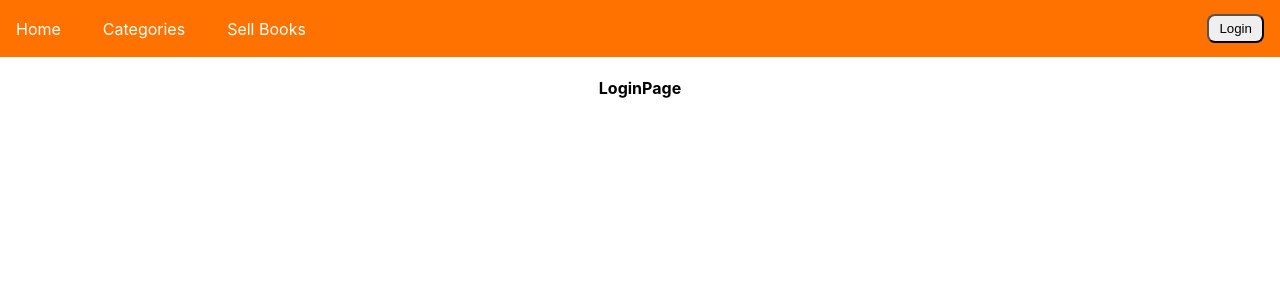
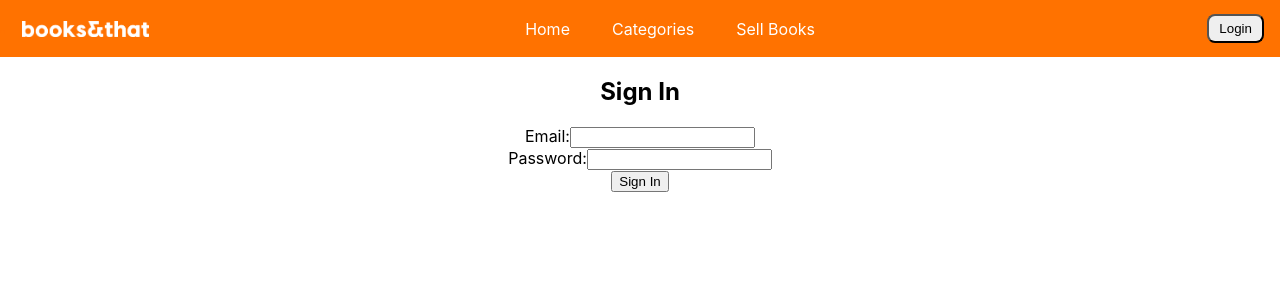
Before and after one commit to OmerAqeel/Project1, a React (Create React App) app in the folder client-side/: page /loginPage in a window 1280 px wide. Shown: the top 300 px of the page. Built offline with nearby package versions, Linux system fonts and the light colour scheme.

Commit message:
Logo added to the navbar

```diff
--- a/client-side/src/components/loginPage.jsx
+++ b/client-side/src/components/loginPage.jsx
@@ -2,13 +2,30 @@ import React from "react";
 import { Link, NavLink, Bars } from "react-router-dom";
 
 const LoginPage = () => {
+
+
   return (
-    <div>
-      <div>
-
-      <h4>LoginPage</h4>
+    <div className="sign-in-container">
+    <h2>Sign In</h2>
+    <form >
+      <div className="form-group">
+        <label htmlFor="email">Email:</label>
+        <input
+          type="email"
+          id="email"
+        />
       </div>
-    </div>
+      <div className="form-group">
+        <label htmlFor="password">Password:</label>
+        <input
+          type="password"
+          id="password"
+          required
+        />
+      </div>
+      <button type="submit">Sign In</button>
+    </form>
+  </div>
   );
 };
 
--- a/client-side/src/components/navbar.jsx
+++ b/client-side/src/components/navbar.jsx
@@ -1,11 +1,16 @@
 import React from "react";
 import { Link } from "react-router-dom";
 import "./navbarStyle.css";
+import logo from "./web_app-logo.png";
 
 const Navbar = () => {
   return (
     <nav className="navbar">
-      <ul>
+
+      <li className="logo">
+        <Link to= "/"><img src={logo} alt="bug" height={100} className="logo"/> {/* Use the imported image */}</Link>
+        </li>
+        <ul>
         <li>
           <Link to="/" className="nav-links">Home</Link>
         </li>
--- a/client-side/src/components/navbarStyle.css
+++ b/client-side/src/components/navbarStyle.css
@@ -1,3 +1,7 @@
+.logo{
+    height: 1em;
+}
+
 .navbar {
     display: flex;
     justify-content: space-between;
@@ -40,3 +44,5 @@
     padding-left: 10px;
     cursor:pointer;
   }
+
+  .loginBtn :hover
```
Also changed, not shown: client-side/src/components/web_app-logo.png (added).
